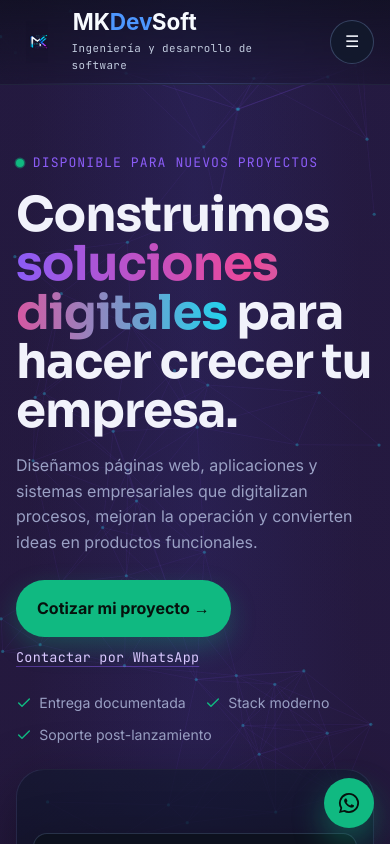
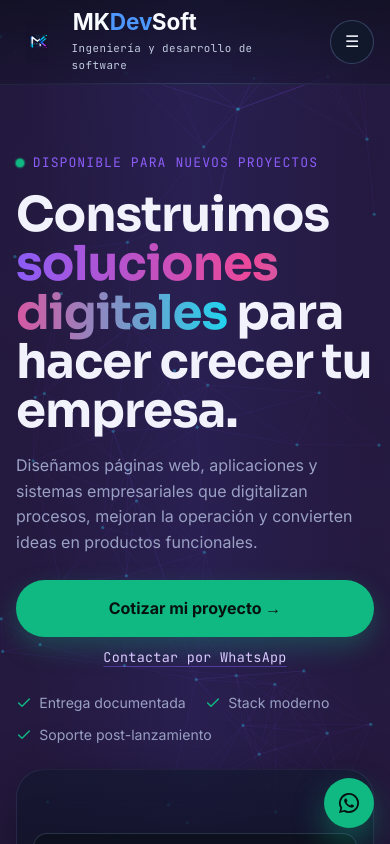
Before and after one commit to MarcoAntonioLagunes/mkdevsoft, a Next.js app: page / in a window 390 px wide. Shown: the top 844 px of the page. Built offline with nearby package versions, Linux system fonts and the light colour scheme.

Commit message:
style: ajustes responsive mobile-first (hero, container, whatsapp float)

```diff
--- a/src/app/globals.css
+++ b/src/app/globals.css
@@ -83,6 +83,8 @@ button, input, textarea, select { font: inherit; }
 .skip-link:focus { top: 1rem; }
 
 .container { width: min(var(--container), calc(100% - 2rem)); margin: 0 auto; }
+@media (min-width: 768px) { .container { width: min(var(--container), calc(100% - 3rem)); } }
+@media (min-width: 1024px) { .container { width: min(var(--container), calc(100% - 4rem)); } }
 .section { padding: 5.5rem 0; }
 .section-alt { background: linear-gradient(180deg, transparent, rgba(255, 255, 255, 0.015), transparent); }
 .section-heading { display: grid; gap: 0.9rem; margin-bottom: 2rem; max-width: 46rem; }
@@ -621,8 +623,9 @@ p { margin: 0; }
 }
 @media (max-width: 640px) {
   .hero-section { padding: 4.2rem 0 2.8rem; }
-  .hero-actions { gap: 0.65rem; }
-  .hero-link { font-size: 0.84rem; }
+  .hero-actions { flex-direction: column; align-items: stretch; gap: 0.65rem; }
+  .hero-actions .button { width: 100%; }
+  .hero-link { font-size: 0.84rem; text-align: center; }
   .hero-visual { min-height: 360px; padding: 1rem; }
   .hero-terminal-body { min-height: 160px; font-size: 0.8rem; }
   .stack-orbit { opacity: 0.07; }
```
